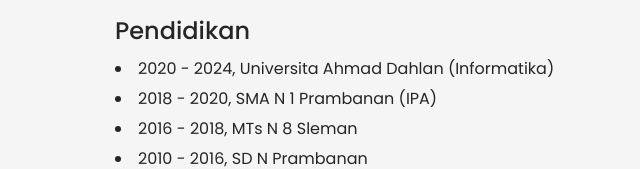
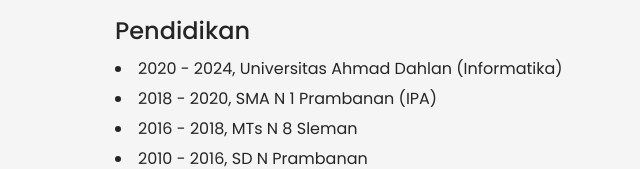
Before and after one commit to gifours/gifour, a plain HTML site: page index.html in a window 1280 px wide. Shown: the part 1153-1322 px from the top of the page, 640-1280 px from the left. Drawn offline with nearby package versions, Linux system fonts and the light colour scheme; a script that the page names is missing.

Commit message:
Update index.html

```diff
--- a/index.html
+++ b/index.html
@@ -277,7 +277,7 @@
                 Pendidikan
               </h4>
               <li>
-                2020 - 2024, Universita Ahmad Dahlan (Informatika)
+                2020 - 2024, Universitas Ahmad Dahlan (Informatika)
               </li>
               <li>
                 2018 - 2020, SMA N 1 Prambanan (IPA)
```
